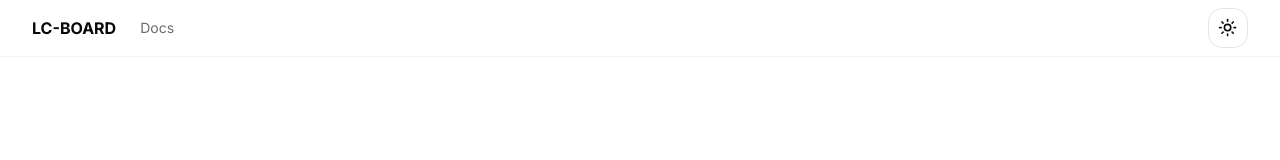
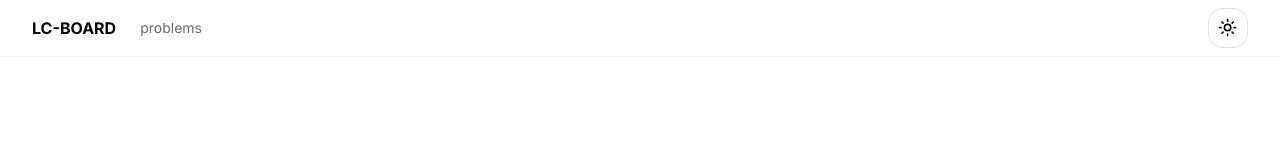
Before and after one commit to Anjali87045/LeetCode-Whiteboard-Integration, a Next.js app: page / in a window 1280 px wide. Shown: the top 160 px of the page. Built offline with nearby package versions, Linux system fonts and the light colour scheme.

Commit message:
named the component in manin nav as problems

```diff
--- a/components/main-nav.tsx
+++ b/components/main-nav.tsx
@@ -25,7 +25,7 @@ export function MainNav() {
             pathname === "/docs" ? "text-foreground" : "text-foreground/60"
           )}
         >
-          Docs
+          problems
         </Link>
       </nav>
     </div>
```
